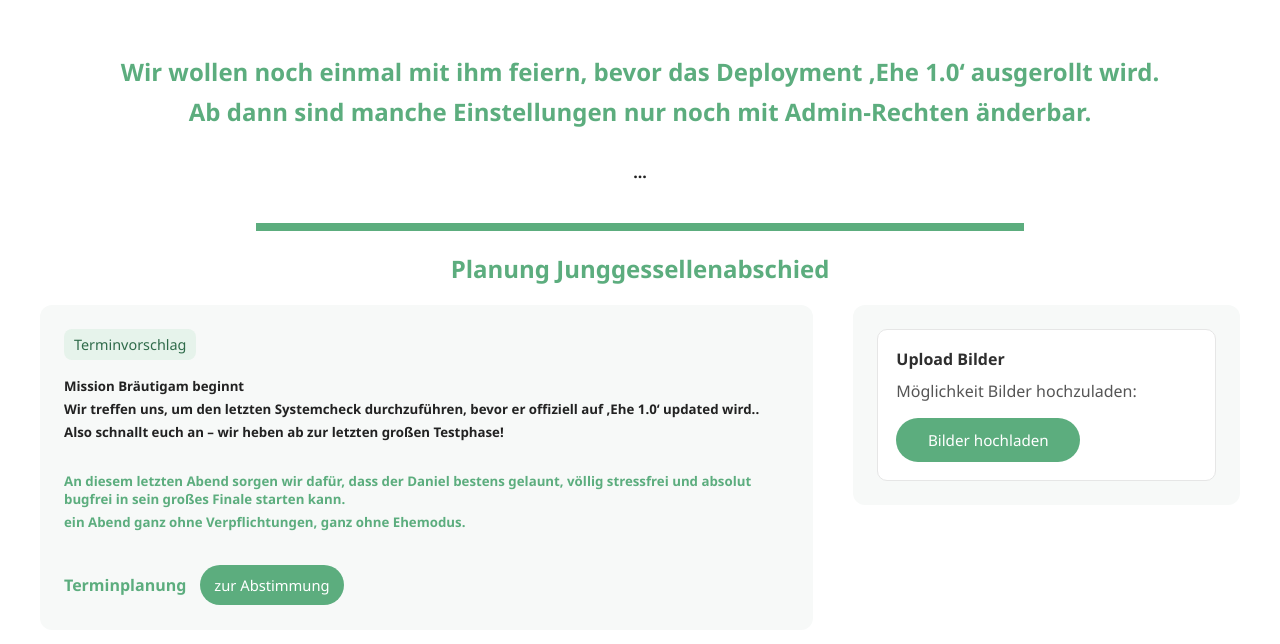
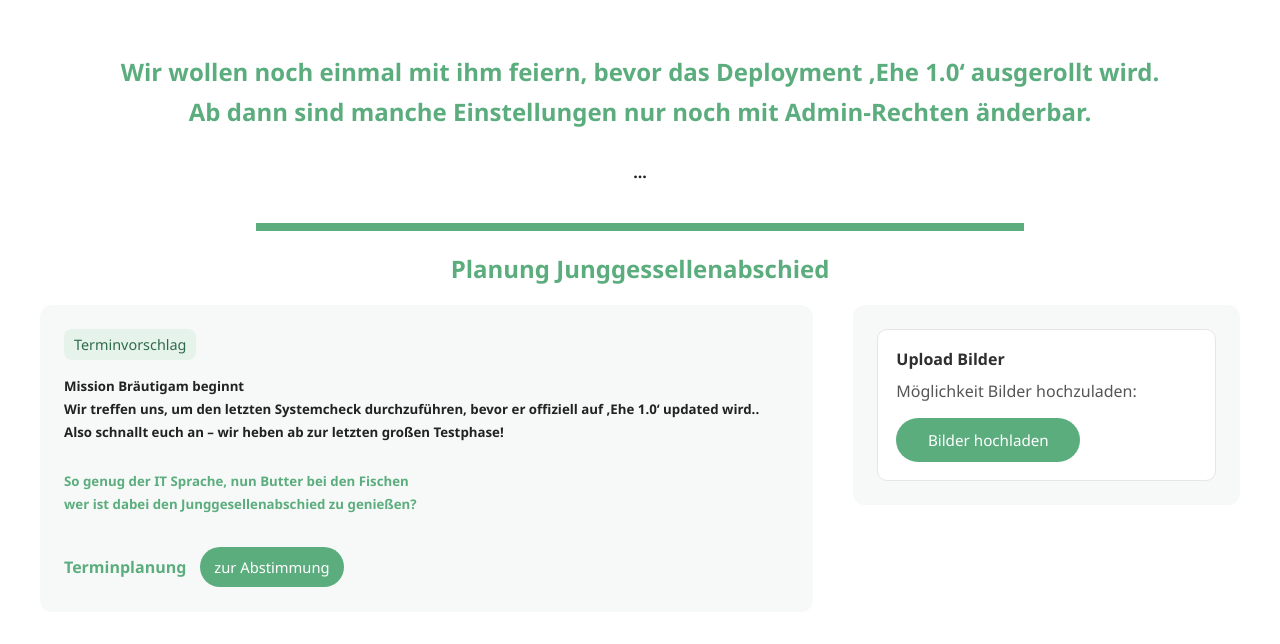
Before and after one commit to memphis11/Daniels_Junggesellenabschied, a plain HTML site: page index.html in a window 1280 px wide. Shown: the part 612-1256 px from the top of the page. Drawn offline with Linux system fonts and the light colour scheme.

Commit message:
Update text for bachelor party announcement

```diff
--- a/index.html
+++ b/index.html
@@ -208,8 +208,8 @@
 
                 <br>
 
-                <h5 style="color: #5cad7e;">An diesem letzten Abend sorgen wir dafür, dass der Daniel bestens gelaunt, völlig stressfrei und absolut bugfrei in sein großes Finale starten kann.</h5>
-                <h5 style="color: #5cad7e;">ein Abend ganz ohne Verpflichtungen, ganz ohne Ehemodus.</h5>
+                <h5 style="color: #5cad7e;">So genug der IT Sprache, nun Butter bei den Fischen</h5>
+                <h5 style="color: #5cad7e;">wer ist dabei den Junggesellenabschied zu genießen?</h5>
 
                 <br>
 
```
